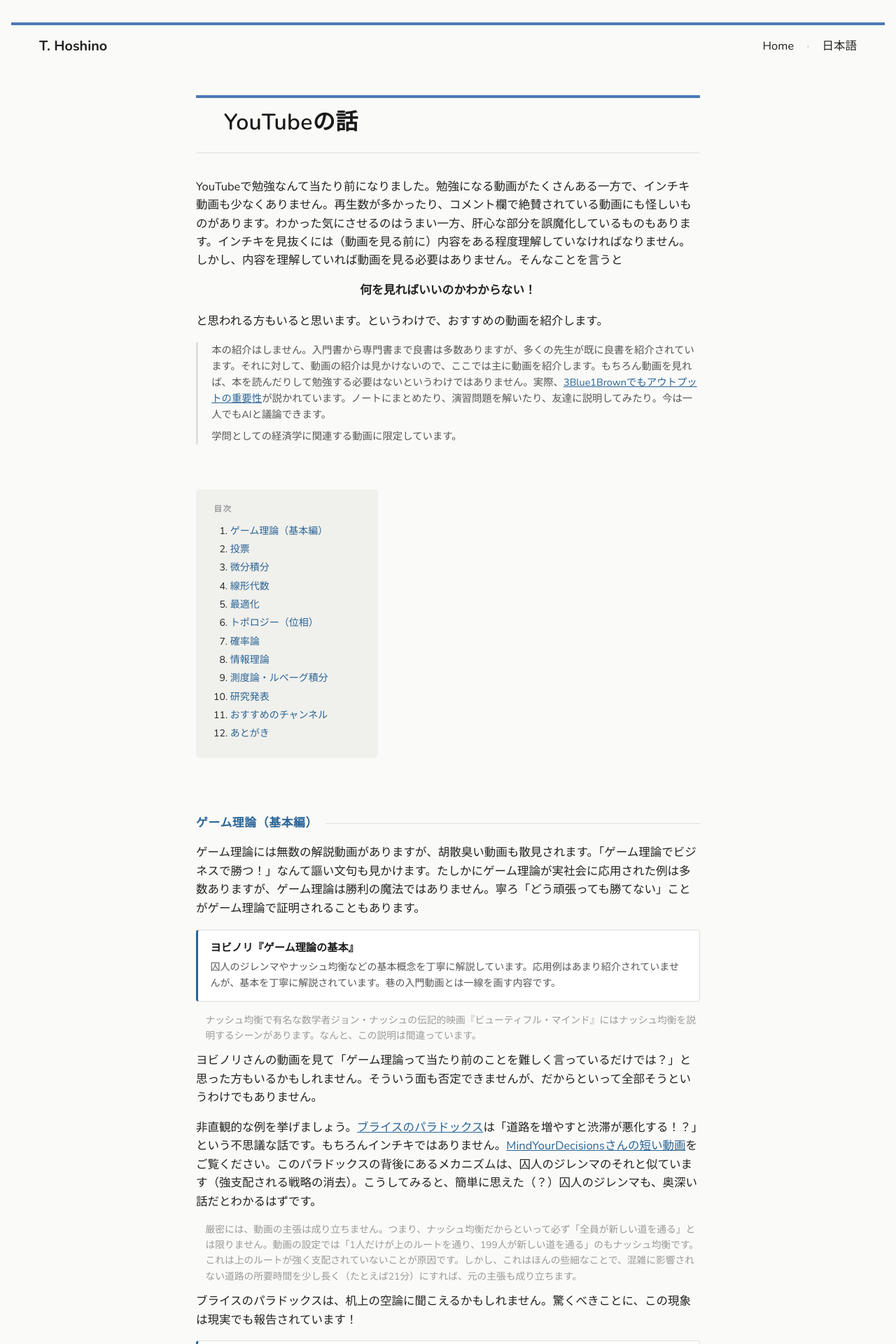
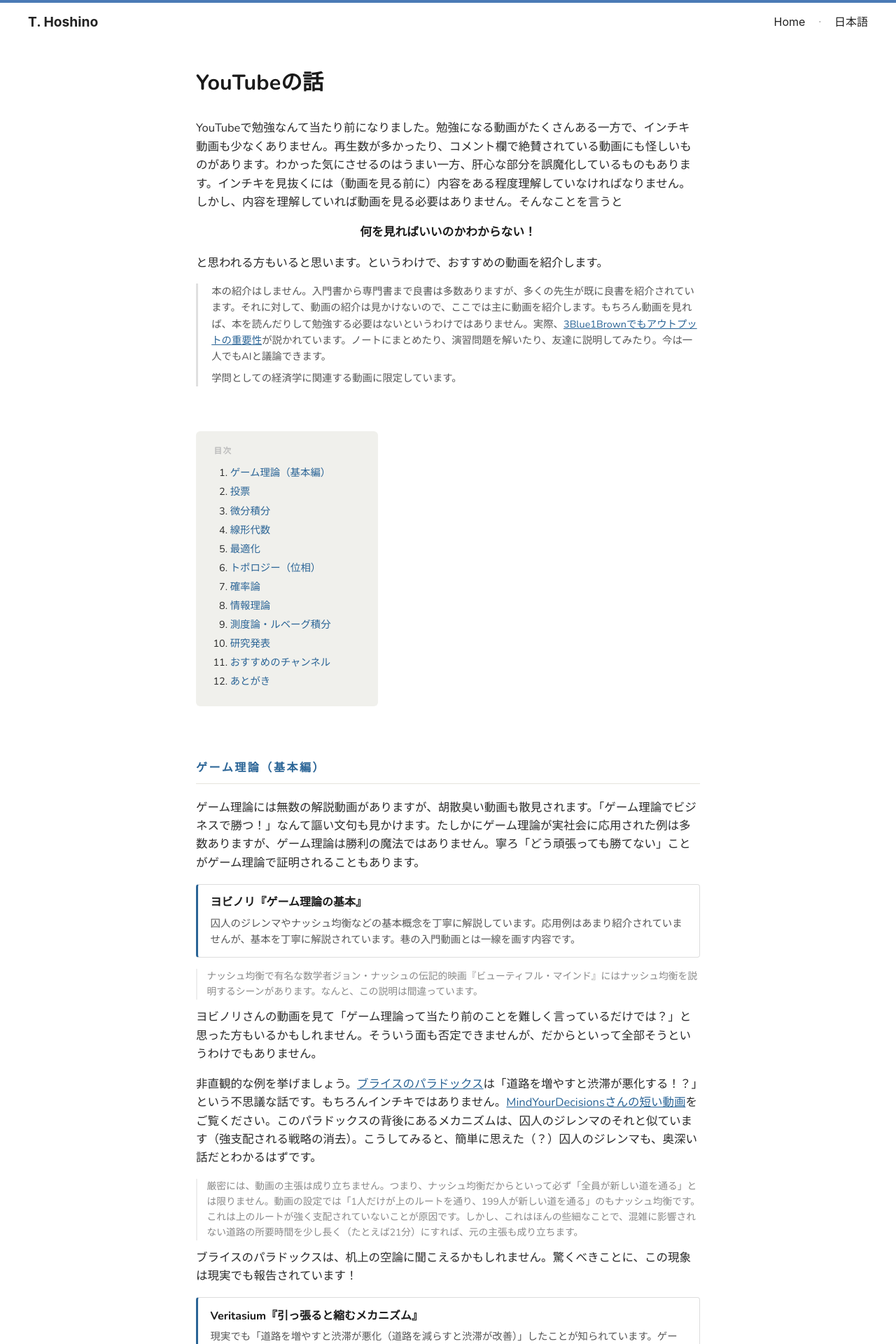
Before and after one commit to tetsuyahoshino137/tetsuyahoshino137.github.io, a Jekyll site: the page built from posts/youtube.html, in a window 1280 px wide. Shown: the top 1920 px of the page at 70% size. Built offline with Jekyll 4.4.1, drawn with Linux system fonts in a browser that asks for light colours; some of the changed text lies outside the part shown.

Commit message:
Update youtube.html

```diff
--- a/posts/youtube.html
+++ b/posts/youtube.html
@@ -3,257 +3,14 @@
 title: YouTubeの話
 permalink: /posts/youtube/
 ---
-
-<link href="https://fonts.googleapis.com/css2?family=Nunito:ital,wght@0,300;0,400;0,600;1,400&family=M+PLUS+Rounded+1c:wght@300;400;500&display=swap" rel="stylesheet">
-<style>
-  *, *::before, *::after { box-sizing: border-box; margin: 0; padding: 0; }
-
-  /* ===== ベース ===== */
-  body {
-    /* 欧文: Nunito、日本語: M PLUS Rounded 1c */
-    font-family: 'Nunito', 'M PLUS Rounded 1c', sans-serif;
-    font-weight: 400;
-    font-size: 16.5px;
-    line-height: 1.6;
-    color: #222;
-    background: #fafaf8;
-    padding: 2rem 1rem 4rem;
-  }
-
-  .page {
-    max-width: 720px;
-    margin: 0 auto;
-  }
-
-  /* ===== ヘッダー ===== */
-  .page-header {
-    border-bottom: 1px solid #ddd;
-    padding-bottom: 1.4rem;
-    margin-bottom: 2.2rem;
-  }
-
-  .page-header .subtitle {
-    font-size: 0.75rem;
-    font-weight: 600;
-    color: #999;
-    letter-spacing: 0.14em;
-    text-transform: uppercase;
-    margin-bottom: 0.45rem;
-  }
-
-  .page-header h1 {
-    font-size: 2rem;
-    font-weight: 600;
-    letter-spacing: 0.01em;
-    line-height: 1.3;
-    color: #1a1a1a;
-  }
-
-  /* ===== イントロ ===== */
-  .intro { margin-bottom: 2rem; }
-  .intro p { margin-bottom: 1em; }
-
-  .big-question {
-    font-size: 1.05rem;
-    font-weight: 600;
-    text-align: center;
-    color: #222;
-  }
-
-  .intro-notes {
-    list-style: none;
-    padding: 0;
-    border-left: 3px solid #e0e0e0;
-    padding-left: 1.2rem;
-    margin-top: 1rem;
-  }
-  .intro-notes li {
-    font-size: 0.9rem;
-    color: #555;
-    line-height: 1.6;
-    margin-bottom: 0.55em;
-  }
-
-  /* ===== 目次 ===== */
-  .toc {
-    background: #f0f0ec;
-    border-radius: 6px;
-    padding: 1.2rem 1.6rem;
-    margin: 2rem 0;
-    display: inline-block;
-    min-width: 260px;
-    max-width: 100%;
-  }
-  .toc-label {
-    font-size: 0.72rem;
-    font-weight: 700;
-    letter-spacing: 0.12em;
-    text-transform: uppercase;
-    color: #999;
-    margin-bottom: 0.7rem;
-  }
-  .toc ol { padding-left: 1.4em; margin: 0; }
-  .toc li {
-    margin-bottom: 0.28em;
-    font-size: 0.875rem;
-    line-height: 1.6;
-  }
-  .toc a { color: #2a6496; text-decoration: none; }
-  .toc a:hover { text-decoration: underline; }
-
-  /* ===== セクション ===== */
-  .section { margin-top: 3rem; }
-
-  .section h2 {
-    font-size: 1.05rem;
-    font-weight: 700;
-    letter-spacing: 0.04em;
-    color: #2a6496;
-    margin-bottom: 1rem;
-    display: flex;
-    align-items: center;
-    gap: 0.7rem;
-  }
-  .section h2::after {
-    content: '';
-    flex: 1;
-    height: 1px;
-    background: #ddd;
-    min-width: 1rem;
-  }
-
-  .section > p { margin-bottom: 1em; }
-
-  /* ===== 動画カード ===== */
-  .video-link {
-    display: block;
-    margin: 1rem 0;
-    padding: 0.85rem 1.1rem;
-    background: #fff;
-    border: 1px solid #ddd;
-    border-left: 3px solid #2a6496;
-    border-radius: 4px;
-    text-decoration: none;
-    color: inherit;
-    transition: border-left-color 0.15s, box-shadow 0.15s;
-  }
-  .video-link:hover {
-    border-left-color: #c0392b;
-    box-shadow: 0 2px 8px rgba(0,0,0,0.08);
-    text-decoration: none;
-  }
-  div.video-link { cursor: default; }
-  .vl-label {
-    font-size: 0.68rem;
-    font-weight: 700;
-    letter-spacing: 0.1em;
-    text-transform: uppercase;
-    color: #c0392b;
-    margin-bottom: 0.25rem;
-  }
-  .vl-title {
-    font-weight: 600;
-    font-size: 0.95rem;
-    color: #1a1a1a;
-    line-height: 1.6;
-    margin-bottom: 0.3rem;
-  }
-  .vl-title a {
-    color: #2a6496;
-    text-decoration: underline;
-    text-decoration-color: rgba(42,100,150,0.4);
-  }
-  .vl-title a:hover { text-decoration-color: #2a6496; }
-  .vl-desc {
-    font-size: 0.875rem;
-    color: #555;
-    line-height: 1.6;
-  }
-
-  /* ===== ノート ===== */
-  .note {
-    display: block;
-    font-size: 0.86rem;
-    color: #999;
-    padding: 0 0 0 0.85rem;
-    margin: 0.85rem 0;
-    line-height: 1.6;
-  }
-  .section .note { margin-bottom: 0.85em; }
-
-  /* ===== サブリスト ===== */
-  .sub-list {
-    list-style: none;
-    padding: 0;
-    margin: 0.6rem 0 0.4rem 0;
-  }
-  .sub-list li {
-    font-size: 0.9rem;
-    color: #444;
-    padding: 0.32rem 0 0.32rem 1.4rem;
-    border-bottom: 1px solid #f0f0ec;
-    line-height: 1.6;
-    position: relative;
-  }
-  .sub-list li:last-child { border-bottom: none; }
-  .sub-list li::before {
-    /*content: '→';*/
-    content: '▶';
-    position: absolute;
-    left: 0;
-    color: #000;
-    font-size: 0.65em;
-    top: 0.55rem;
-  }
-
-  /* ===== チャンネルリスト ===== */
-  .channel-list {
-    list-style: none;
-    padding: 0;
-    margin: 0;
-  }
-  .channel-list li {
-    padding: 0.5rem 0;
-    /*border-bottom: 1px solid #eee;*/
-    font-size: 16.5px;
-    line-height: 1.6;
-    color: #333;
-  }
-  .channel-list li:last-child { border-bottom: none; }
-  .channel-list li small {
-    display: block;
-    font-size: 0.83rem;
-    color: #777;
-    line-height: 1.6;
-    /*margin-top: 0.1rem;*/
-  }
-  .channel-list li a { color: #2a6496; text-decoration: none; }
-  .channel-list li a:hover { text-decoration: underline; }
-
-  /* ===== 後日追加 ===== */
-  .soon { color: #aaa; font-style: italic; }
-
-  /* ===== 共通リンク ===== */
-  a { color: #2a6496; }
-  a:hover { text-decoration: underline; }
-
-  /* ===== 戻るリンク ===== */
-  .back {
-    margin-top: 3rem;
-    padding-top: 1rem;
-    border-top: 1px solid #eee;
-    font-size: 0.84rem;
-  }
-  .back a { color: #999; text-decoration: none; }
-  .back a:hover { color: #2a6496; }
-</style>
+<div class="hp-scope">
 
 <!-- ===== MathJax ===== -->
 <script>
 window.MathJax = {
 tex: {
-      inlineMath: [['\\(', '\\)']],
-      displayMath: [['\\[', '\\]']],
+inlineMath: [['\(', '\)']],
+displayMath: [['\[', '\]']],
 processEscapes: true
 },
 chtml: {
@@ -261,10 +18,7 @@
 }
 };
 </script>
-
 <script defer src="https://cdn.jsdelivr.net/npm/mathjax@3/es5/tex-chtml.js"></script>
-
-<div class="page">
 
 <!-- ヘッダー -->
 <header class="page-header">
@@ -317,7 +71,6 @@
 <div class="note">
 厳密には、動画の主張は成り立ちません。つまり、ナッシュ均衡だからといって必ず「全員が新しい道を通る」とは限りません。動画の設定では「1人だけが上のルートを通り、199人が新しい道を通る」のもナッシュ均衡です。これは上のルートが強く支配されていないことが原因です。しかし、これはほんの些細なことで、混雑に影響されない道路の所要時間を少し長く（たとえば21分）にすれば、元の主張も成り立ちます。
 </div>
-
 <p>ブライスのパラドックスは、机上の空論に聞こえるかもしれません。驚くべきことに、この現象は現実でも報告されています！</p>
 <a class="video-link" href="https://youtu.be/-QTkPfq7w1A" target="_blank">
 <div class="vl-title">Veritasium『引っ張ると縮むメカニズム』</div>
@@ -339,7 +92,6 @@
 <div class="note">
 さらに発展的な内容になりますが、<a href="https://youtu.be/v5ev-RAg7Xs" target="_blank">Physics for the Birds</a>はチチルニスキーの不可能性定理を解説しています。この定理も（アローの不可能性定理とは別の設定で）「みんなの意見をいつでもうまくまとめられる投票ルールは存在しない」ことを示しています。興味深いことにこの証明では<a href="https://ja.wikipedia.org/wiki/%E3%83%A1%E3%83%93%E3%82%A6%E3%82%B9%E3%81%AE%E5%B8%AF" target="_blank">メビウスの帯</a>が重要な役割を果たします。トポロジーの面白い応用です。
 </div>
-
 </div>
 
 <!-- 微分積分 -->
@@ -428,7 +180,6 @@
 <div class="note">
 ちなみに、<a href="https://www.youtube.com/watch?v=GCXudhqPek4" target="_blank">測度論を使わずに積分を定義する方法</a>もありますが、結局測度論は重要です。
 </div>
-
 </div>
 
 <!-- 研究発表 -->
```
Lines whose indentation alone changed are shown as unchanged.
